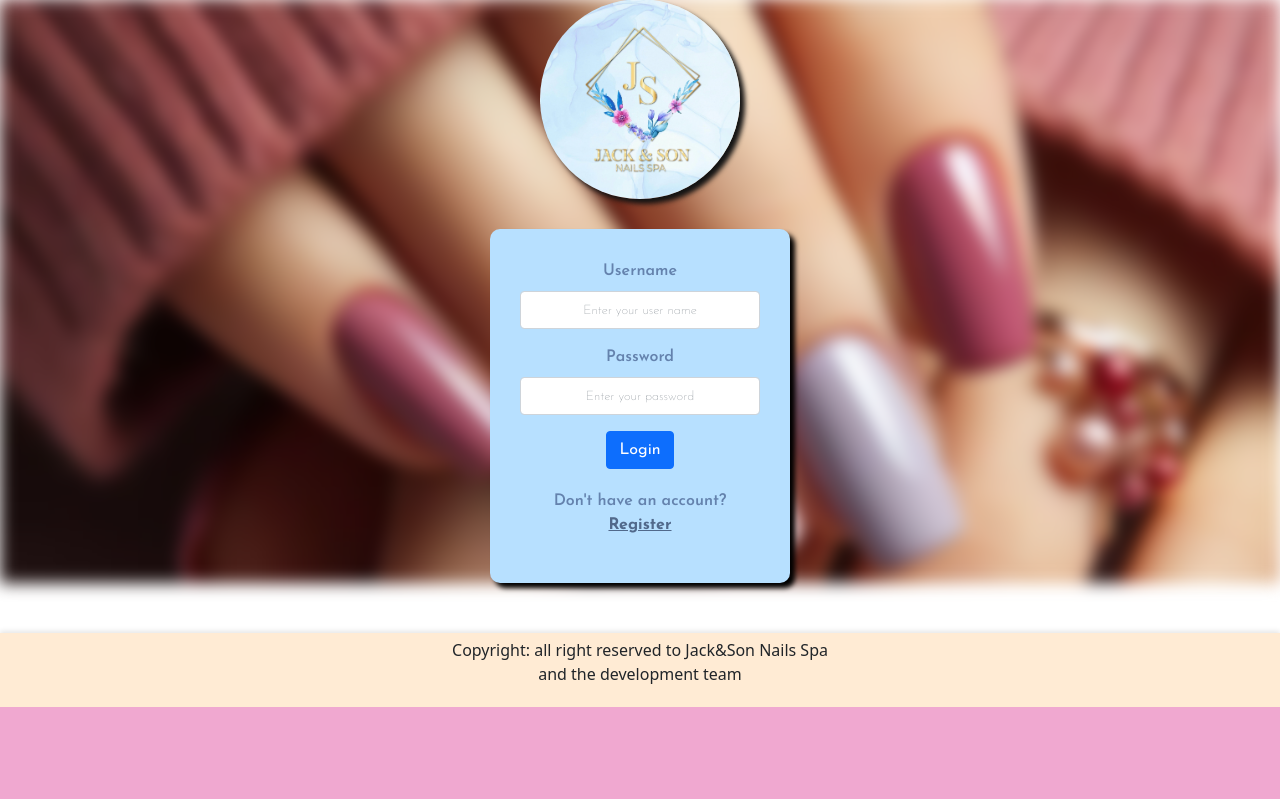
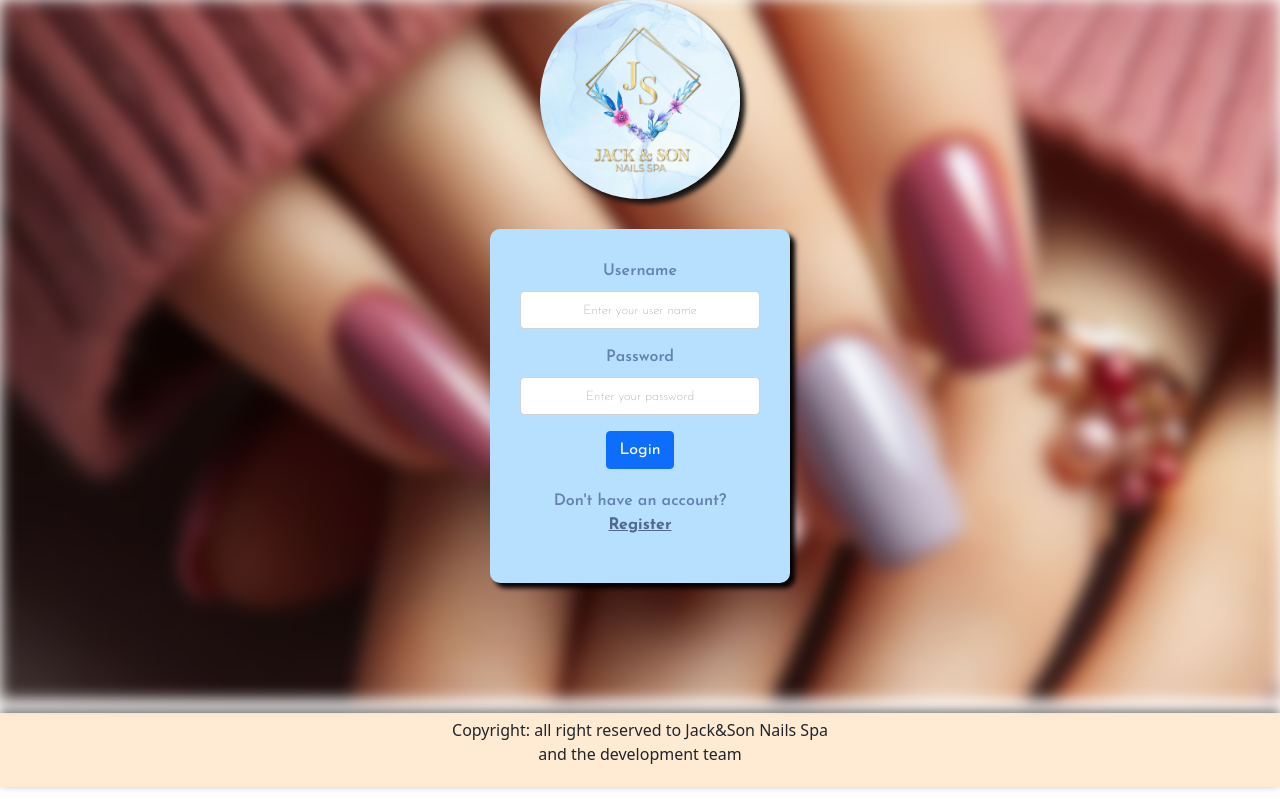
Before and after one commit to iUtsa/Jack-and-Son-Nail-Salon-fullstack, a Flask app: template templates/client/login.html in a window 1280 px wide. Shown: the part 151-950 px from the top of the page. Before the commit the page ends 858 px from the top, so only its background shows below. Run offline with Flask 3, Linux system fonts and the light colour scheme; the template is opened without the code that fills it, so the values that code supplies are empty.

Commit message:
small bugs fixed

```diff
--- a/static/style.css
+++ b/static/style.css
@@ -1,5 +1,9 @@
 body{
     font-family: josefin sans;
+    min-height: 100vh; /* Ensure the body takes at least the full height of the viewport */
+    background-size: cover; /* Ensure the background image covers the entire page */
+    background-position: center; /* Center the background image */
+    background-repeat: no-repeat; /* Prevent the background image from repeating */
 }
 .login-logo img{
     width: 200px;
@@ -48,7 +52,7 @@
     top: 0;
     left: 0;
     width: 100%;
-    height: 100%;
+    height: 120%;
     background-image: url('/templates/photos/nail2.jpg');
     background-size: cover;
     filter: blur(8px); /* Adjust the blur level as needed */
@@ -134,8 +138,9 @@
     padding: 5px;
     bottom:0;
     width:100%;
-    box-shadow: 0 -2px 5px rgba(0, 0, 0, 0.1);
-    margin-top:50px;
+    box-shadow: 0 -4px 10px rgba(0, 0, 0, 0.5); /* More pronounced blackish shadow */
+    margin-top:130px;
+
 
 }
 
```
